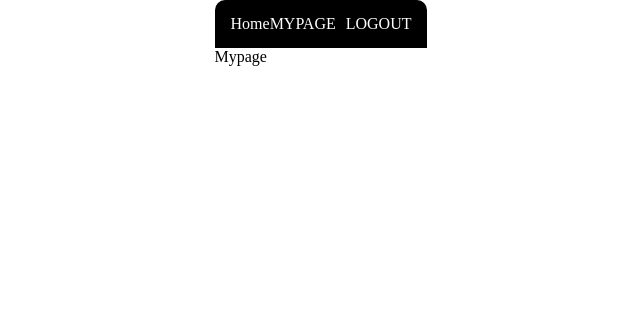
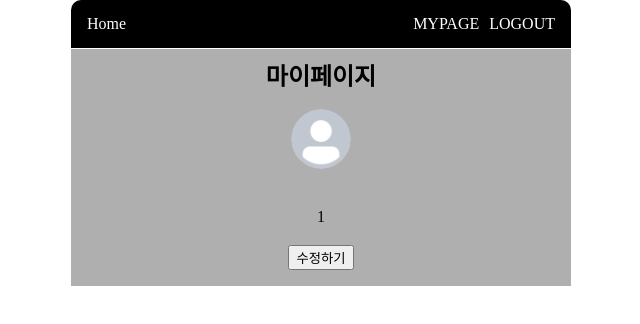
Before and after one commit to HY965/newfanletter_project, a React (Create React App) app: page /mypage in a window 1280 px wide. Shown: the top 324 px of the page, without its empty margins (319-959 px from the left). Built offline with nearby package versions, Linux system fonts and the light colour scheme; sample sign-in values are in the browser's storage.

Commit message:
feat: mypage UI구현

```diff
--- a/db.json
+++ b/db.json
@@ -1,59 +1,3 @@
 {
-  "letter": [
-    {
-      "createdAt": "2023-11-03T02:07:09.423Z",
-      "nickname": "Dr. Clint Christiansen",
-      "avatar": "https://cloudflare-ipfs.com/ipfs/Qmd3W5DuhgHirLHGVixi6V76LhCkZUz6pnFt5AJBiyvHye/avatar/36.jpg",
-      "content": "Vitae recusandae tenetur debitis impedit ut dolorem atque reprehenderit magnam. Cum dolor magnam commodi qui perferendis. Vel temporibus soluta. Eum delectus blanditiis. Neque dicta non quod ex. Maiores aspernatur fuga reprehenderit a magni eaque fuga voluptatum hic.",
-      "writedTo": "권혁우 튜터님",
-      "Profile": "https://i.postimg.cc/13sDxxQz/tutor01.png",
-      "id": "1",
-      "userId": "test"
-    },
-    {
-      "createdAt": "2023-11-02T23:13:18.491Z",
-      "nickname": "Chad Graham",
-      "avatar": "https://cloudflare-ipfs.com/ipfs/Qmd3W5DuhgHirLHGVixi6V76LhCkZUz6pnFt5AJBiyvHye/avatar/298.jpg",
-      "content": "Ipsam aspernatur nostrum eos unde velit molestiae dolorem. Tenetur ullam nostrum pariatur. Et in eos. Harum commodi ipsa quaerat aspernatur quod dignissimos quae quidem sapiente.",
-      "writedTo": "박가현 튜터님",
-      "Profile": "https://i.postimg.cc/k4Bpx61L/tutor03.jpg",
-      "id": "2"
-    },
-    {
-      "createdAt": "2023-11-02T11:25:37.026Z",
-      "nickname": "Tommy Abshire",
-      "avatar": "https://cloudflare-ipfs.com/ipfs/Qmd3W5DuhgHirLHGVixi6V76LhCkZUz6pnFt5AJBiyvHye/avatar/646.jpg",
-      "content": "Itaque nihil quae neque itaque. Non a officiis ducimus nemo consectetur. Ducimus libero voluptatum consequuntur.",
-      "writedTo": "김병연 튜터님",
-      "Profile": "https://i.postimg.cc/HjG48jR0/tutor02.jpg",
-      "id": "3"
-    },
-    {
-      "createdAt": "2023-11-02T16:06:34.150Z",
-      "nickname": "Max Mayert",
-      "avatar": "https://cloudflare-ipfs.com/ipfs/Qmd3W5DuhgHirLHGVixi6V76LhCkZUz6pnFt5AJBiyvHye/avatar/37.jpg",
-      "content": "Sint qui eligendi repudiandae placeat maiores repudiandae assumenda repudiandae. Distinctio commodi iste. Qui architecto iusto.",
-      "writedTo": "이재상 튜터님",
-      "Profile": "https://i.postimg.cc/fTjBSfWJ/tutor05.png",
-      "id": "4"
-    },
-    {
-      "createdAt": "2023-11-03T05:40:17.575Z",
-      "nickname": "Olga Christiansen",
-      "avatar": "https://cloudflare-ipfs.com/ipfs/Qmd3W5DuhgHirLHGVixi6V76LhCkZUz6pnFt5AJBiyvHye/avatar/720.jpg",
-      "content": "Molestiae saepe reiciendis saepe natus quo occaecati. Vel vero illum quo. Ducimus maiores porro optio illum officia nam. Cum possimus aut consequatur eaque libero ad nihil pariatur officiis.",
-      "writedTo": "윤창식 튜터님",
-      "Profile": " https://i.postimg.cc/9Qb8Ktsv/tutor04.jpg",
-      "id": "5"
-    },
-    {
-      "createdAt": "2023-11-03T05:40:17.575Z",
-      "nickname": "Olga Christiansen",
-      "avatar": "https://cloudflare-ipfs.com/ipfs/Qmd3W5DuhgHirLHGVixi6V76LhCkZUz6pnFt5AJBiyvHye/avatar/720.jpg",
-      "content": "Molestiae saepe reiciendis saepe natus quo occaecati. Vel vero illum quo. Ducimus maiores porro optio illum officia nam. Cum possimus aut consequatur eaque libero ad nihil pariatur officiis.",
-      "writedTo": "최원장 튜터님",
-      "Profile": "https://i.postimg.cc/1z4HTxGq/tutor06.png",
-      "id": "6"
-    }
-  ]
+  "letter": []
 }
--- /dev/null
+++ b/src/components/Avatar.jsx
@@ -0,0 +1,39 @@
+import React from "react";
+import defultUser from "assets/defaultUser.png";
+import styled, { css } from "styled-components";
+
+function Avatar({ src, size }) {
+  return (
+    <AvatarFigure size={size}>
+      <img src={src ?? defultUser} alt="이미지" />
+    </AvatarFigure>
+  );
+}
+
+export default Avatar;
+
+const AvatarFigure = styled.figure`
+  ${(props) => {
+    switch (props.size) {
+      case "large":
+        return css`
+          width: 70px;
+          height: 70px;
+        `;
+      default:
+        return css`
+          width: 60px;
+          height: 60px;
+        `;
+    }
+  }}
+
+  border-radius: 50%;
+  overflow: hidden;
+  & img {
+    width: 100%;
+    height: 100%;
+    object-fit: cover;
+    border-radius: 50%;
+  }
+`;
--- a/src/components/CommentForm.jsx
+++ b/src/components/CommentForm.jsx
@@ -15,15 +15,11 @@ import { addLetter } from "../redux/modules/letter";
 // 이벤트 설정
 const CommentForm = () => {
   const dispatch = useDispatch();
-  const { avatar, nickname } = useSelector((state) => state.authSlice);
-  console.log("nickname:", nickname);
-  // const [nickname, setNickname] = useState("");
+  const { avatar, nickname, userId } = useSelector((state) => state.authSlice);
+
   const [content, setContent] = useState("");
   const [tutors, setTutors] = useState("권혁우 튜터님");
 
-  // const nicknameChangeHandler = (event) => {
-  //   setNickname(event.target.value);
-  // };
   const contentChangeHandler = (event) => {
     setContent(event.target.value);
   };
@@ -45,6 +41,7 @@ const CommentForm = () => {
       content,
       writedTo: tutors,
       id: uuid(),
+      userId,
     };
     dispatch(addLetter(newLetter));
     e.target.reset();
@@ -56,14 +53,6 @@ const CommentForm = () => {
         <InputNameAndComment>
           <InputTitle>닉네임:</InputTitle>
           <p>{nickname}</p>
-          {/* <InputInfo
-            onChange={nicknameChangeHandler}
-            value={nickname}
-            type="text"
-            placeholder="닉네임을 적어주세요."
-            name="user-name"
-            maxLength={15}
-          /> */}
         </InputNameAndComment>
         <InputNameAndComment>
           <InputTitle>내용:</InputTitle>
--- a/src/components/CommentItem.jsx
+++ b/src/components/CommentItem.jsx
@@ -6,6 +6,7 @@ import {
   UserInfoWrapper,
 } from "../style/CommentListStyle";
 import { useNavigate } from "react-router-dom";
+import Avatar from "./Avatar";
 
 const CommentItem = ({ letter }) => {
   const navigate = useNavigate();
@@ -23,7 +24,7 @@ const CommentItem = ({ letter }) => {
     <UserInfoWrapper onClick={() => navigate(`/detail/${letter.id}`)}>
       <UserInfo>
         <UserImg>
-          <img src={letter.avatar} alt="유저 프로필 이미지" />
+          <Avatar src={letter.Avatar} />
         </UserImg>
         <UserName>
           <p>{letter.nickname}</p>
--- a/src/components/CommentList.jsx
+++ b/src/components/CommentList.jsx
@@ -6,6 +6,7 @@ import { useSelector } from "react-redux";
 const CommentList = () => {
   const activeItem = useSelector((state) => state.activeItem);
   const letter = useSelector((state) => state.letter);
+
   const filterLetter = letter.filter(
     (letter) => letter.writedTo === activeItem
   );
--- a/src/components/Nav.jsx
+++ b/src/components/Nav.jsx
@@ -79,23 +79,23 @@ const NavTepItem = styled.li`
   cursor: pointer;
 `;
 
-const ProfileInfo = styled.div`
-  background-color: #ccc;
-  width: 650px;
-  padding: 1rem;
-  margin-top: 20px;
-  border-radius: 10px;
-`;
+// const ProfileInfo = styled.div`
+//   background-color: #ccc;
+//   width: 650px;
+//   padding: 1rem;
+//   margin-top: 20px;
+//   border-radius: 10px;
+// `;
 
-const Img = styled.img`
-  height: 200px;
-  width: 200px;
-  overflow: hidden;
-`;
+// const Img = styled.img`
+//   height: 200px;
+//   width: 200px;
+//   overflow: hidden;
+// `;
 
-const Title = styled.h2`
-  font-weight: bold;
-  font-size: 20px;
-  padding: 1rem;
-  margin: 0 auto;
-`;
+// const Title = styled.h2`
+//   font-weight: bold;
+//   font-size: 20px;
+//   padding: 1rem;
+//   margin: 0 auto;
+// `;
--- a/src/pages/Detail.jsx
+++ b/src/pages/Detail.jsx
@@ -3,6 +3,7 @@ import { useParams, Link, useNavigate } from "react-router-dom";
 import { useState } from "react";
 import { useDispatch, useSelector } from "react-redux";
 import { deleteLetter, modifyLetter } from "../redux/modules/letter";
+import Avatar from "components/Avatar";
 
 const Detail = () => {
   const dispatch = useDispatch();
@@ -60,15 +61,9 @@ const Detail = () => {
 
   return (
     <Container>
-      <MainBtnWrapper>
-        <Link to="/">
-          <MainBtn type="text">main으로 가기</MainBtn>
-        </Link>
-      </MainBtnWrapper>
-
       <DetailWrapper>
         <UserInfo>
-          <UserImg src={avatar} />
+          <Avatar src={null} />
           <p>{nickname}</p>
           <p>{todayTime}</p>
         </UserInfo>
@@ -80,7 +75,7 @@ const Detail = () => {
              autoFocus 속성을 기본적으로 가지고있다!
              defaultValue 속성은 초기값을 넣을수있다.*/}
             <Textarea
-              // autoFocus
+              autoFocus
               defaultValue={content}
               onChange={textareaChangeHandler}
             />
@@ -160,7 +155,7 @@ const UserInfo = styled.div`
   display: flex;
   justify-content: space-between;
   align-items: center;
-  border-radius: 10px 10px 0 0;
+  /* border-radius: 10px 10px 0 0; */
   gap: 15px;
 `;
 
@@ -172,18 +167,6 @@ const ButtonWrapper = styled.div`
   gap: 10px;
 `;
 
-const UserImg = styled.img`
-  width: 90px;
-  height: 90px;
-  border-radius: 50%;
-  overflow: hidden;
-  &img {
-    width: 100%;
-    height: 100%;
-    object-fit: cover;
-  }
-`;
-
 const UserWritedTo = styled.p`
   color: white;
   padding: 1rem;
--- a/src/pages/Mypage.jsx
+++ b/src/pages/Mypage.jsx
@@ -1,7 +1,96 @@
-import React from "react";
+import Avatar from "components/Avatar";
+import React, { useState } from "react";
+import { useSelector } from "react-redux";
+import styled from "styled-components";
+import defaultUser from "assets/defaultUser.png";
 
 function Mypage() {
-  return <div>Mypage</div>;
+  const { avatar, nickname, userId } = useSelector((state) => state.authSlice);
+  console.log("avatar:", avatar);
+
+  const [isModify, setIsModify] = useState(false);
+  const [modifyNickname, setModifyNickname] = useState("");
+  const [modifyImg, setModifyImg] = useState(avatar);
+
+  // const nicknameChangeUtil = (e) => {
+  //   setModifyNickname(e.target.value);
+  // };
+
+  const previwImg = (e) => {
+    const imgFile = e.target.files[0];
+    const imgUrl = URL.createObjectURL(imgFile);
+    setModifyImg(imgUrl);
+  };
+
+  const Deactivated = !modifyNickname && modifyImg === avatar;
+  return (
+    <Container>
+      <MypageWrapper>
+        <h3>마이페이지</h3>
+        <label>
+          <Avatar src={modifyImg ?? defaultUser} />
+          <input
+            type="file"
+            style={{ display: "none" }}
+            accept="image/jpg,image/png,image/jpeg"
+            onChange={previwImg}
+          />
+        </label>
+
+        {isModify ? (
+          <input
+            type="text"
+            onChange={(event) => setModifyNickname(event.target.value)}
+            defaultValue={nickname}
+            autoFocus
+          />
+        ) : (
+          <span>{nickname}</span>
+        )}
+        <p>{userId}</p>
+        {isModify ? (
+          <div>
+            <button onClick={() => setIsModify(false)}>취소</button>
+            <button disabled={Deactivated}>수정완료</button>
+          </div>
+        ) : (
+          <button onClick={() => setIsModify(true)}>수정하기</button>
+        )}
+      </MypageWrapper>
+    </Container>
+  );
 }
 
 export default Mypage;
+
+const Container = styled.div`
+  display: flex;
+  justify-content: center;
+  align-items: center;
+  width: 100%;
+  & div {
+    display: flex;
+    gap: 10px;
+  }
+`;
+
+const MypageWrapper = styled.section`
+  background-color: #afafaf;
+  display: flex;
+  flex-direction: column;
+  align-items: center;
+  padding: 1rem;
+  width: 500px;
+  gap: 20px;
+  & input {
+    outline: none;
+  }
+  & span {
+    font-size: 1rem;
+    font-weight: bold;
+  }
+  & h3 {
+    font-weight: bold;
+    font-size: 1.5rem;
+  }
+`;
--- a/src/redux/modules/letter.js
+++ b/src/redux/modules/letter.js
@@ -1,13 +1,38 @@
+import { createAsyncThunk, createSlice } from "@reduxjs/toolkit";
 import fakeData from "../../shared/fakeData.json";
-import { createSlice } from "@reduxjs/toolkit";
+import axios from "axios";
+
+// redux Thunk
+// const initialState = {
+//   letter: [],
+//   isLoading: false,
+//   isError: false,
+//   error: null,
+// };
+
+// const __addLetter = createAsyncThunk(
+//   "addLetter",
+
+//   async (nextLetter, thunkAPI) => {
+//     try {
+//       await axios.post("http://localhost:5001/letter", nextLetter);
+//       await axios.get("");
+//     } catch (error) {
+//       return thunkAPI.rejectWithValue(error);
+//     }
+//   }
+// );
 
 const letterSlice = createSlice({
   name: "letter",
   initialState: fakeData,
   reducers: {
-    setLetter: (state, action) => {},
+    // setLetter: (state, action) => {},
     addLetter: (state, action) => {
-      state.letter.unshift(action.payload);
+      const newLetter = action.payload;
+      // return [newLetter, ...state];
+      state.unshift(newLetter);
+      // state.letter.unshift(action.payload);
     },
     deleteLetter: (state, action) => {
       const letterId = action.payload;
```
Also changed, not shown: src/assets/defaultUser.png (added).
